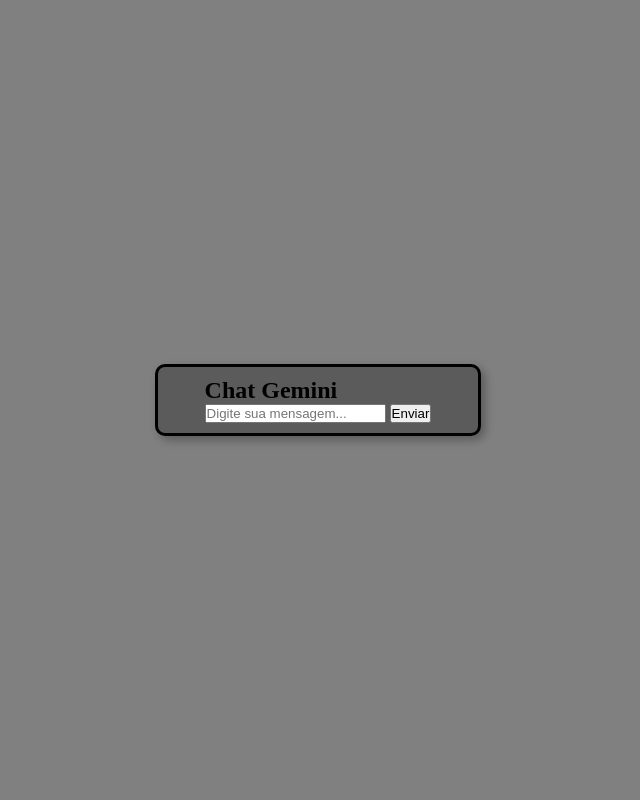
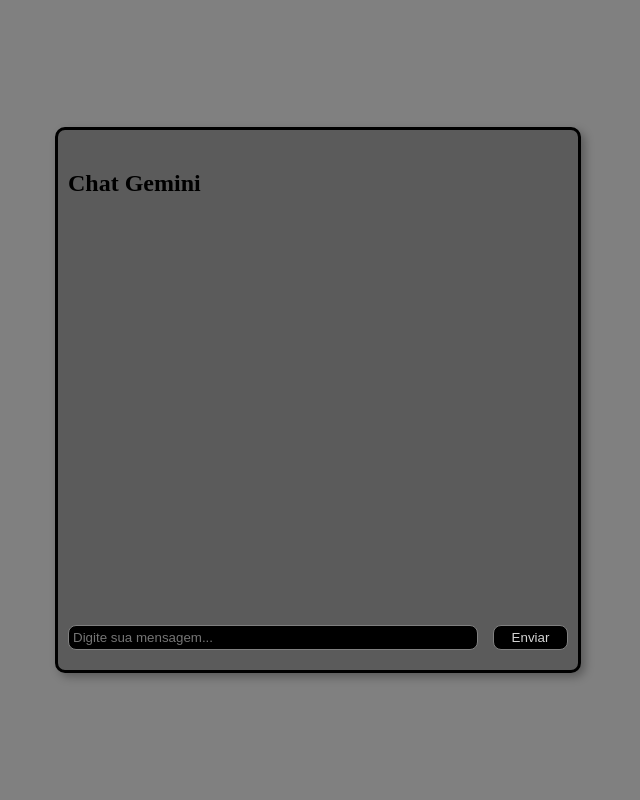
Before and after one commit to SamElias001/Proj-impressoras, a PHP site: page /abas/chatG.html in a window 1280 px wide. Shown: the whole page, without its empty margins (322-962 px from the left). Run offline with PHP 8.4, Linux system fonts and the light colour scheme.

Commit message:
Update style.css

```diff
--- a/src/style.css
+++ b/src/style.css
@@ -1,6 +1,6 @@
-* {
-  margin: 0;
-  padding: 0;
+{
+margin: 0;
+padding: 0;,
 }
 
 .bg {
@@ -81,7 +81,8 @@
   color: white;
   background-color: transparent;
   border: none;
-  padding: 10px;cursor: pointer;
+  padding: 10px;
+  cursor: pointer;
   font-size: 20px;
 }
 
@@ -92,3 +93,41 @@
 .right {
   right: 0;
 }
+
+/* Chat IA */
+
+#container-chat {
+  width: 500px;
+}
+
+.chat-container {
+  height: 500px;
+  width: 100%;
+  display: flex;
+  flex-direction: column;
+  overflow-y: auto;
+  padding: 10px;
+  justify-content: space-between;
+}
+
+.chat-input input, button {
+  border: 1px solid gray;
+  border-radius: 8px;
+  padding: 4px;
+  background-color: black;
+  color: lightgray;
+}
+
+.chat-input {
+  display: flex;
+  gap: 5px;
+  justify-content: space-between;
+}
+
+.chat-input input {
+  width: 80%;
+}
+
+.chat-input button {
+  width: 15%;
+}
```
